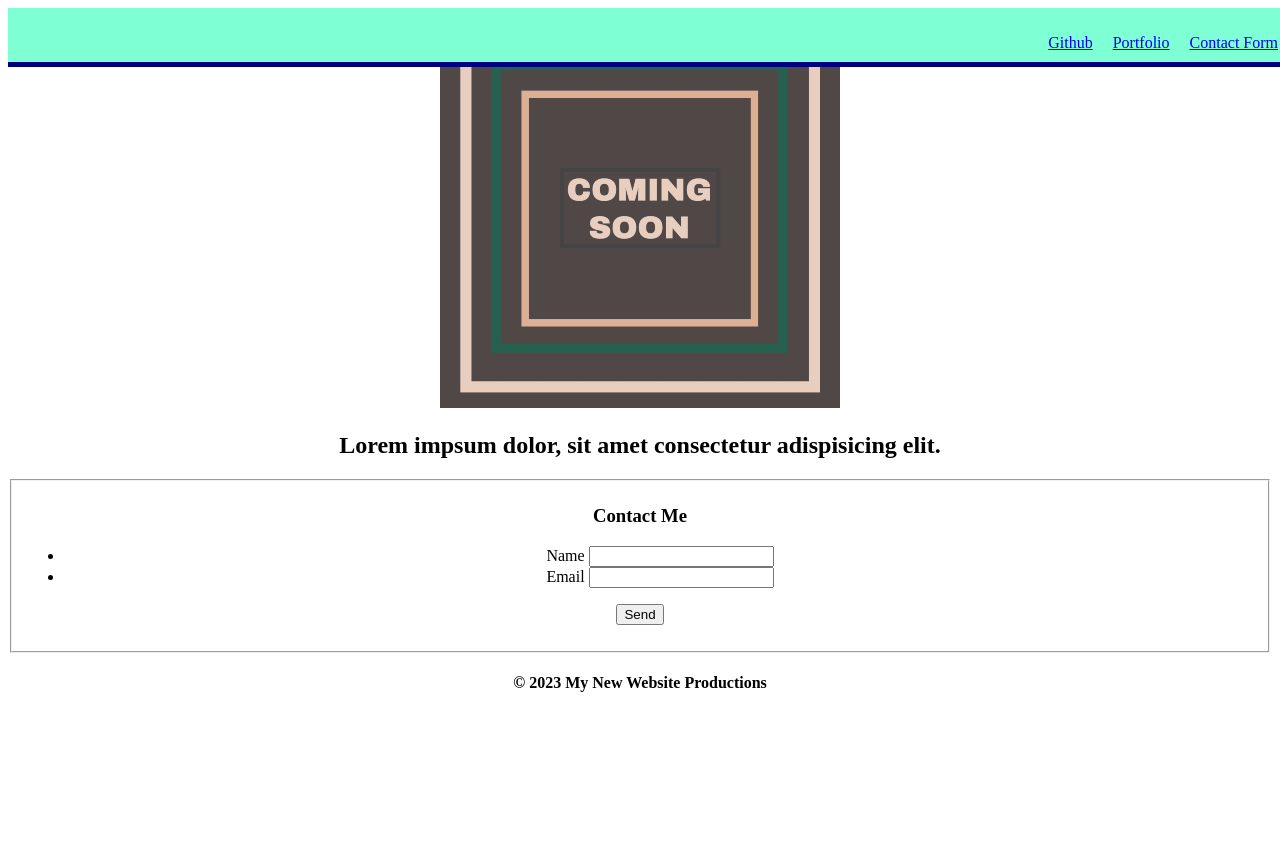
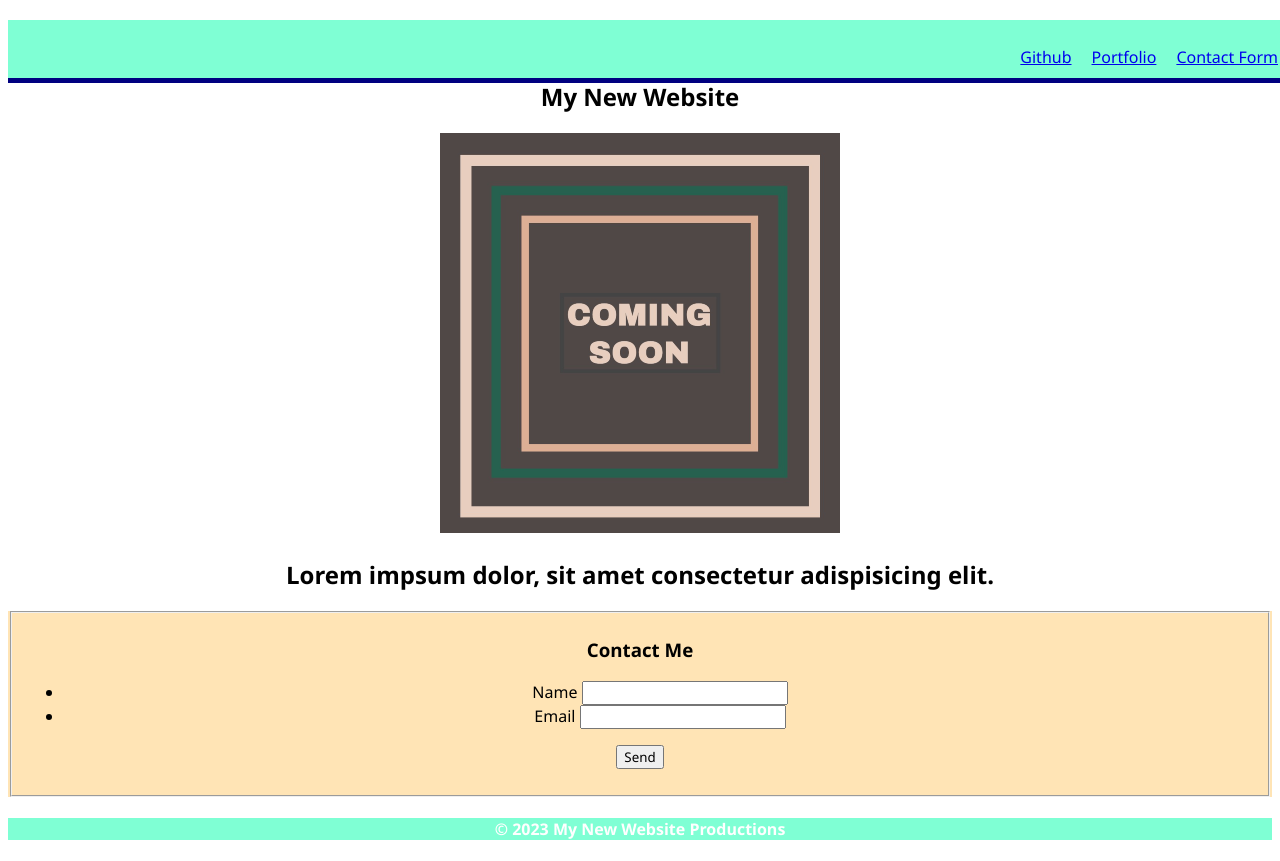
Before and after one commit to everhandy/Mini-Project-1, a plain HTML site: page index.html in a window 1280 px wide. Before the commit the page ends 800 px from the top, so only its background shows below. Drawn offline with Linux system fonts and the light colour scheme.

Commit message:
updated index.html and style.css

```diff
--- a/assets/style.css
+++ b/assets/style.css
@@ -1,5 +1,6 @@
 * {
     text-align: center;
+    font-family: 'Segoe UI', Tahoma, Geneva, Verdana, sans-serif;
 }
 
 header {
@@ -16,3 +17,18 @@ header {
     float: right;
     margin: 10px;
 }
+
+h1 {
+    padding-top: 60px;
+}
+
+#contact-form {
+    background-color: moccasin;
+}
+
+footer {
+    background-color: aquamarine;
+    color: white;
+    height: 60 px;
+    width: 100%;
+}
--- a/index.html
+++ b/index.html
@@ -22,7 +22,9 @@
         </ul>
     </header>
 
-    <section class="title"></section>
+    <section class="title">
+        <h1>My New Website</h1>
+    </section>
 
     <section class="image">
         <img src="./assets/image-1.png" alt="Image Coming Soon">
```
